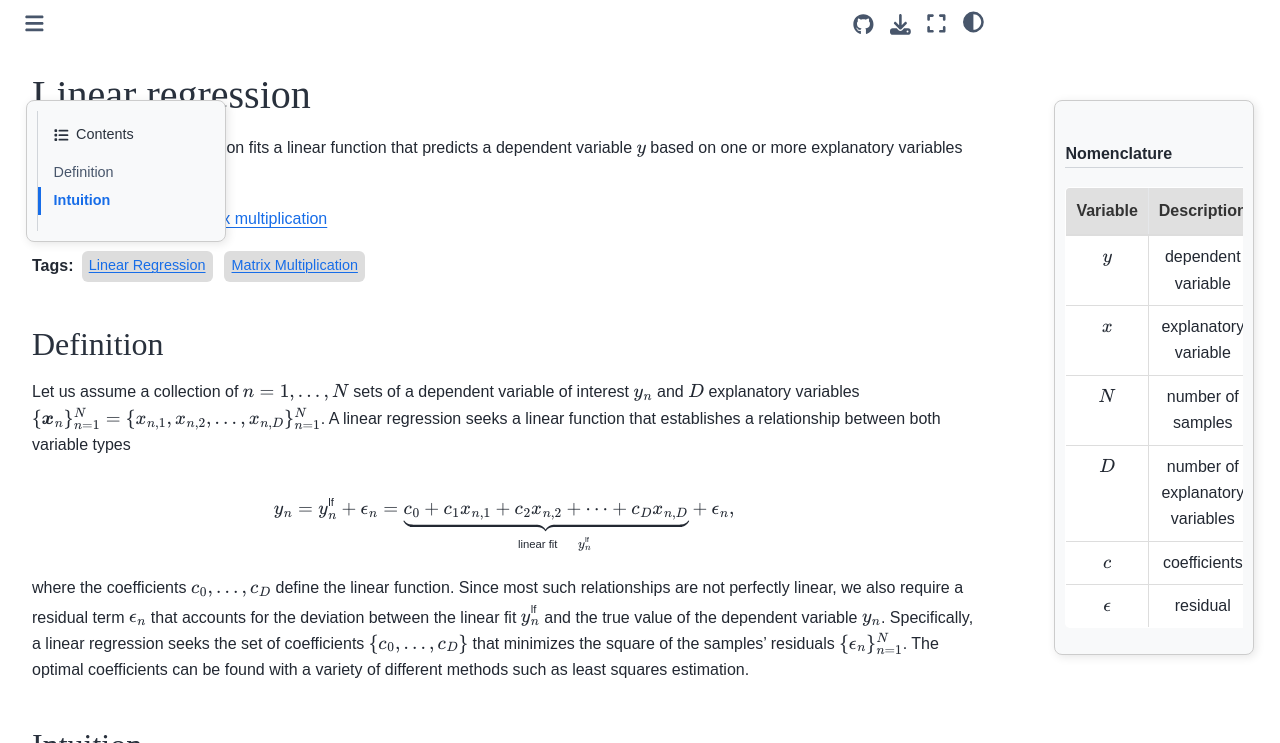
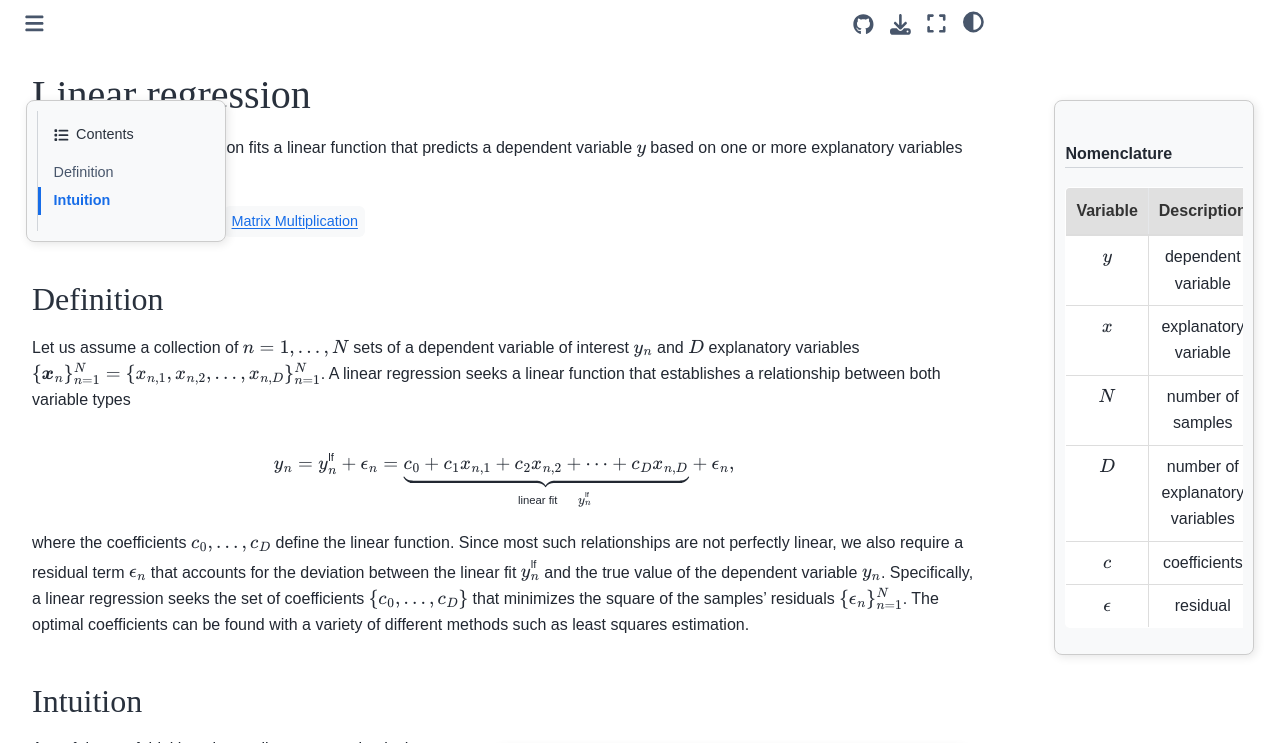
Before and after one commit to douden/graph_test, a Jupyter Book: the page built from book/pages/linear_regression.md, in a window 1280 px wide and 1400 px high, cut to the strip 0-743 px from the top of the window. Built offline with Jupyter Book 1.0.4 settings and Sphinx 7.4.7 and the Sphinx Book theme 1.1.4, drawn with Linux system fonts in a browser that asks for light colours; pages that are not in the unit, such as notebooks, are missing from menus; comment, search, counter and statistics services are not loaded.

Commit message:
update style sheet

```diff
--- a/book/_static/custom.css
+++ b/book/_static/custom.css
@@ -78,7 +78,7 @@ div.bd-main {
 
 .tags-box {
     width: 100%;
-    background-color: #f9f9f9;
+    background-color: #f8f9fa;
     border: 1px solid #ccc;
     padding: 0.75em 1em;
     margin: 1em 0;
@@ -89,7 +89,7 @@ div.bd-main {
     display: inline-block;
     margin: 0 0.25em;
     padding: 0.25em 0.5em;
-    background: #ddd;
+    background: #f8f9fa;
     border-radius: 6px;
     font-size: 0.9em;
   }
--- a/book/pages/linear_regression.md
+++ b/book/pages/linear_regression.md
@@ -3,8 +3,6 @@
 # Linear regression
 
 **Summary.** A linear regression fits a linear function that predicts a dependent variable {math}`y` based on one or more explanatory variables {math}`x`.
-
-Tags: {doc}`Linear Algebra <linear_algebra>`, {doc}`Matrix multiplication <matrix_multiplication>`
 
 :::{div}
 :class: tags-box
```
